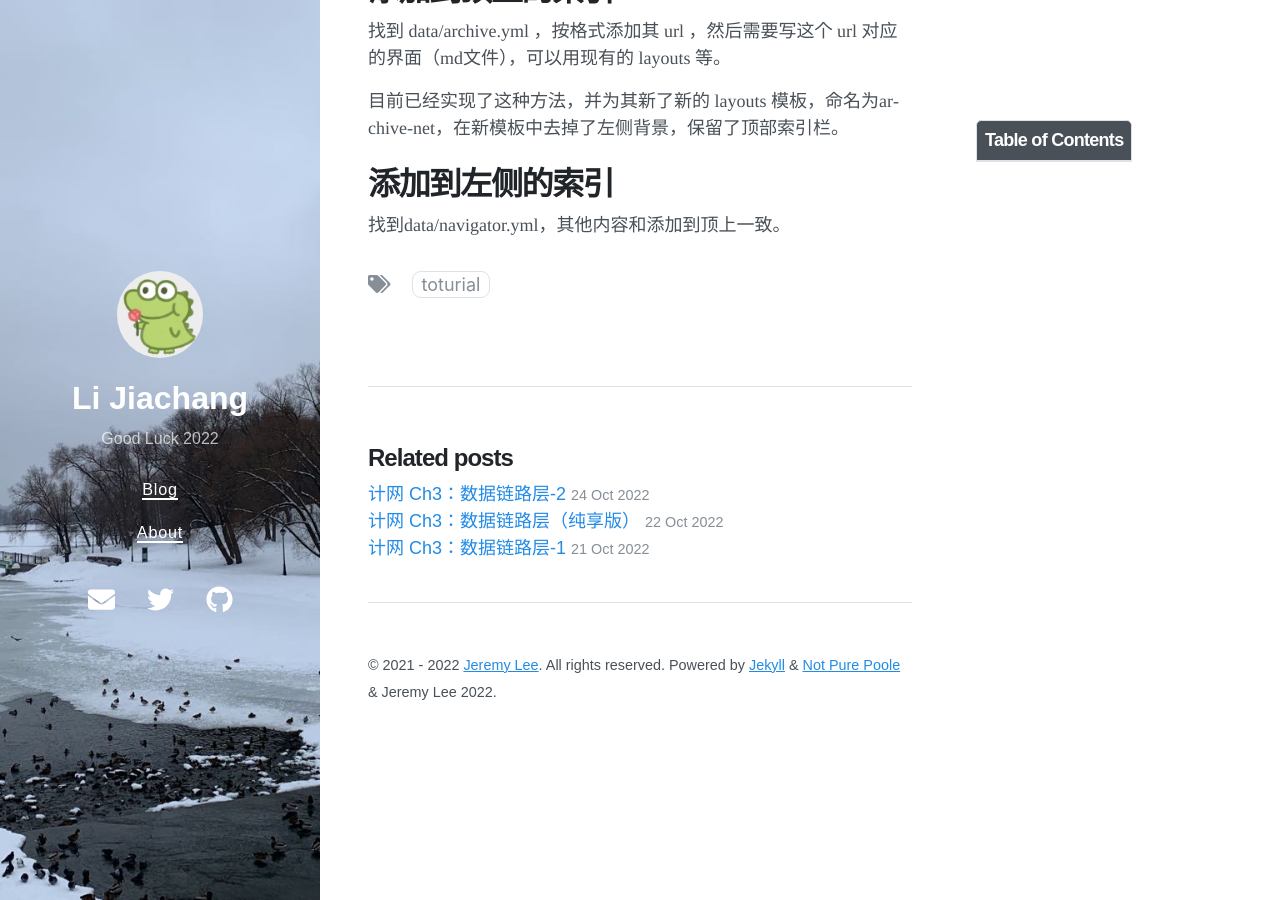
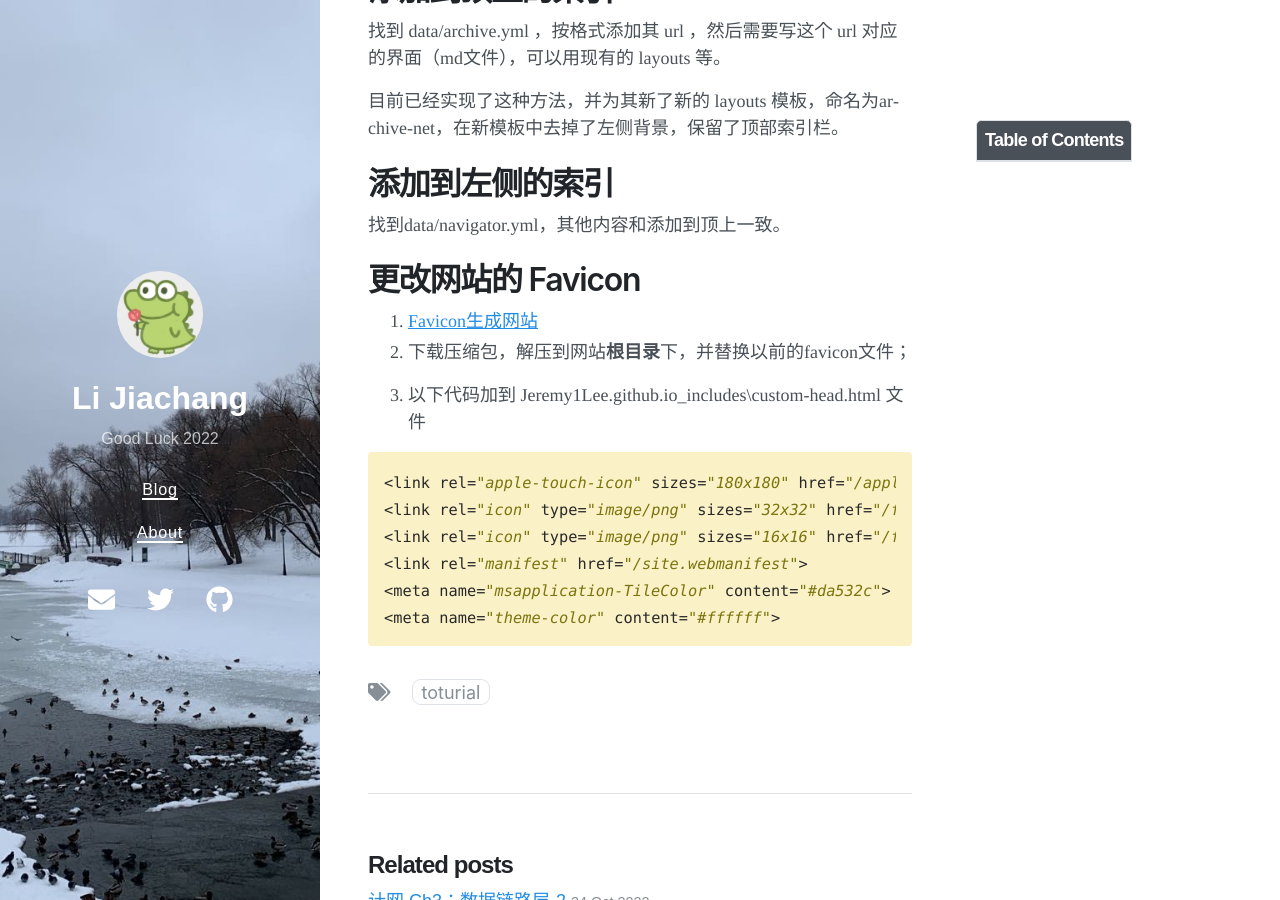
Before and after one commit to Jeremy1Lee/Jeremy1Lee.github.io, a Jekyll site: the page built from _posts/2021-01-01-add-new-page.md, in a window 1280 px wide and 900 px high, scrolled down 299 px. Built offline with Jekyll 4.4.1, drawn with Linux system fonts in a browser that asks for light colours; nearby versions of some CDN libraries.

Commit message:
newFavicon

```diff
--- a/_posts/2021-01-01-add-new-page.md
+++ b/_posts/2021-01-01-add-new-page.md
@@ -18,3 +18,19 @@ toc: true
 # 添加到左侧的索引
 
 找到data/navigator.yml，其他内容和添加到顶上一致。
+
+# 更改网站的 Favicon
+
+1. [Favicon生成网站](https://realfavicongenerator.net/)
+2. 下载压缩包，解压到网站**根目录**下，并替换以前的favicon文件；
+
+3. 以下代码加到 Jeremy1Lee.github.io\_includes\custom-head.html 文件
+
+{% highlight js %}
+<link rel="apple-touch-icon" sizes="180x180" href="/apple-touch-icon.png">
+<link rel="icon" type="image/png" sizes="32x32" href="/favicon-32x32.png">
+<link rel="icon" type="image/png" sizes="16x16" href="/favicon-16x16.png">
+<link rel="manifest" href="/site.webmanifest">
+<meta name="msapplication-TileColor" content="#da532c">
+<meta name="theme-color" content="#ffffff">
+{% endhighlight %}
```
Also changed, not shown: _posts/2022-10-21-network-ch3-2.md (line endings or trailing spaces), android-chrome-192x192.png, android-chrome-512x512.png (added), apple-touch-icon.png, favicon-16x16.png, favicon-32x32.png, favicon.ico, mstile-150x150.png, site.webmanifest.
